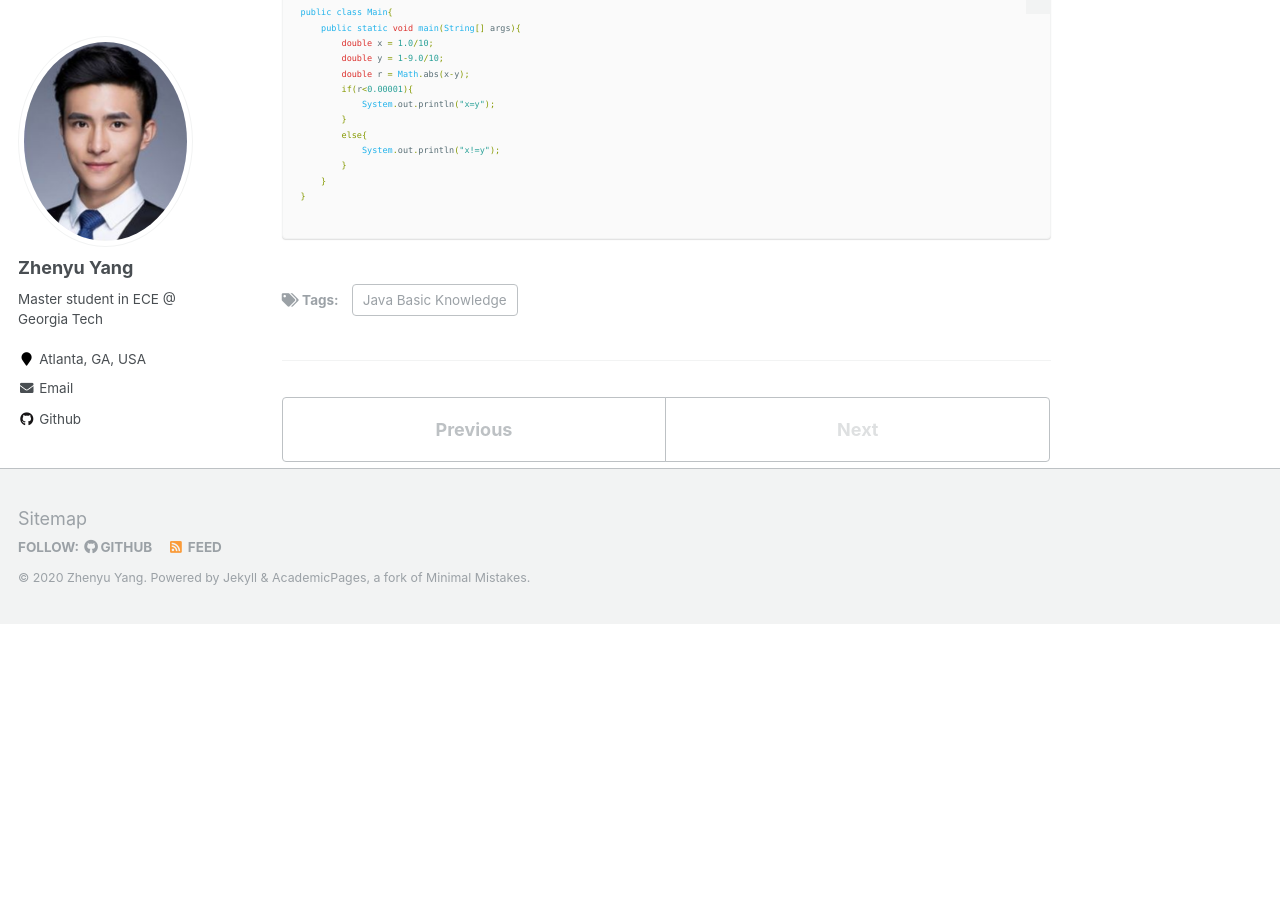
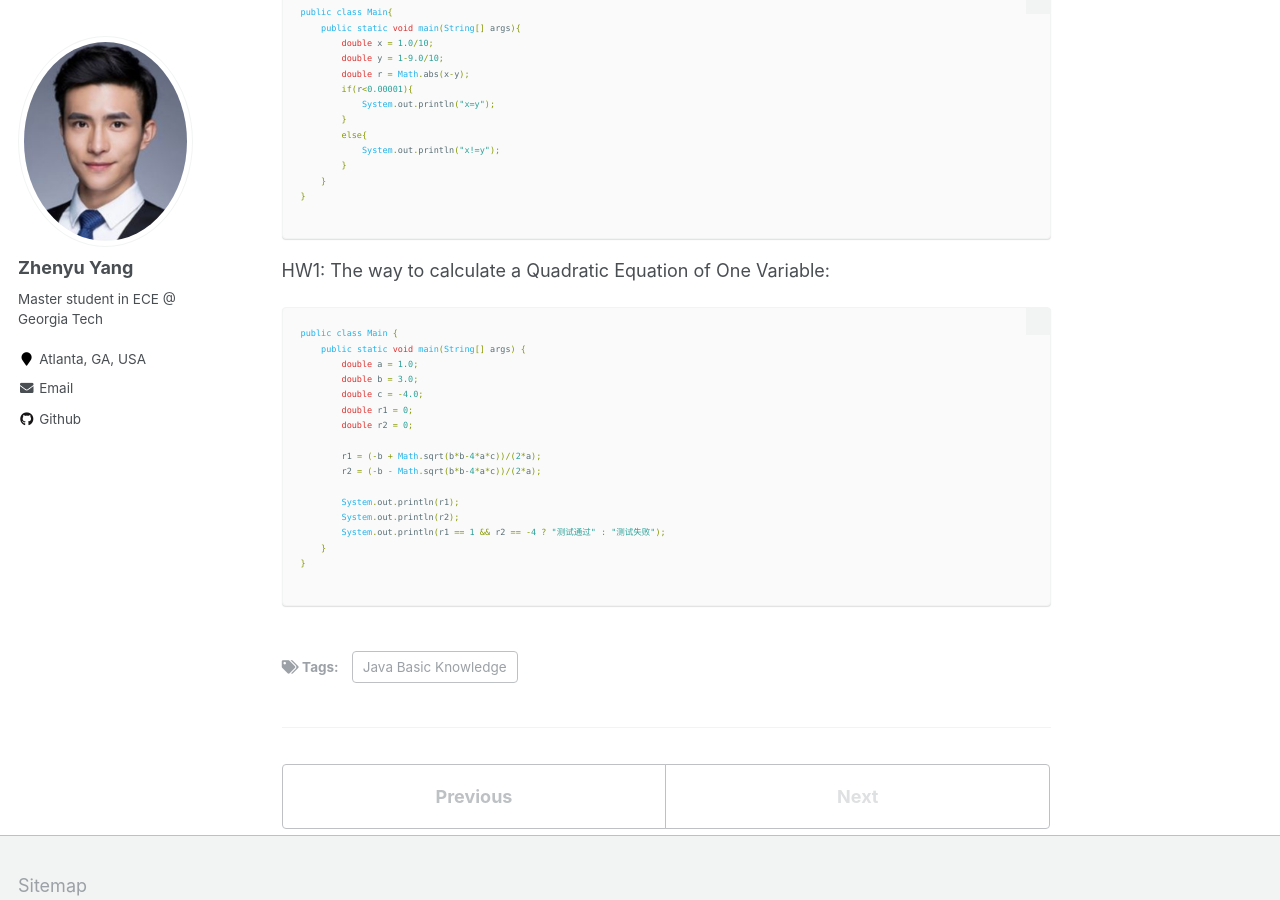
Before and after one commit to azpeteryang/azpeteryang.github.io, a Jekyll site: the page built from _posts/2020-05-21-blog-post-5.md, in a window 1280 px wide and 900 px high, scrolled down 847 px. Built offline with Jekyll 4.4.1, drawn with Linux system fonts in a browser that asks for light colours; before the commit the page ends 1471 px from its top, so only the background shows below that.

Commit message:
Update 2020-05-21-blog-post-5.md

````diff
--- a/_posts/2020-05-21-blog-post-5.md
+++ b/_posts/2020-05-21-blog-post-5.md
@@ -41,3 +41,24 @@ public class Main{
 }
 
 ```
+
+HW1: The way to calculate a Quadratic Equation of One Variable:
+```java
+public class Main {
+    public static void main(String[] args) {
+        double a = 1.0;
+        double b = 3.0;
+        double c = -4.0;
+        double r1 = 0;
+        double r2 = 0;
+
+        r1 = (-b + Math.sqrt(b*b-4*a*c))/(2*a);
+        r2 = (-b - Math.sqrt(b*b-4*a*c))/(2*a);
+
+        System.out.println(r1);
+        System.out.println(r2);
+        System.out.println(r1 == 1 && r2 == -4 ? "测试通过" : "测试失败");
+    }
+}
+
+```
````
